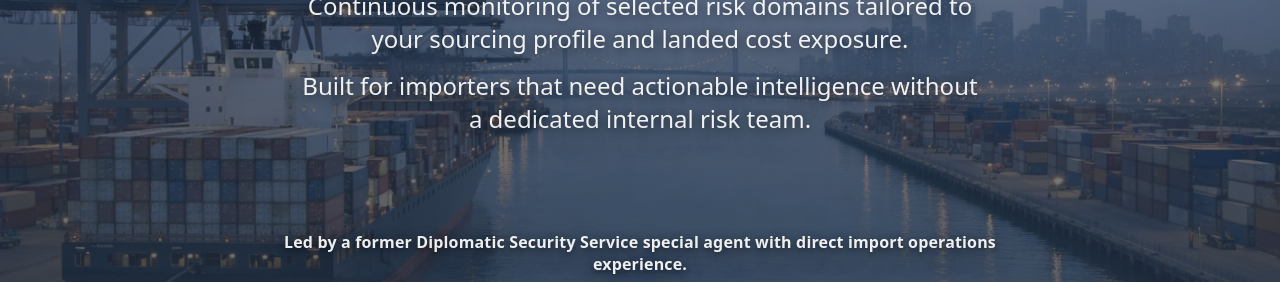
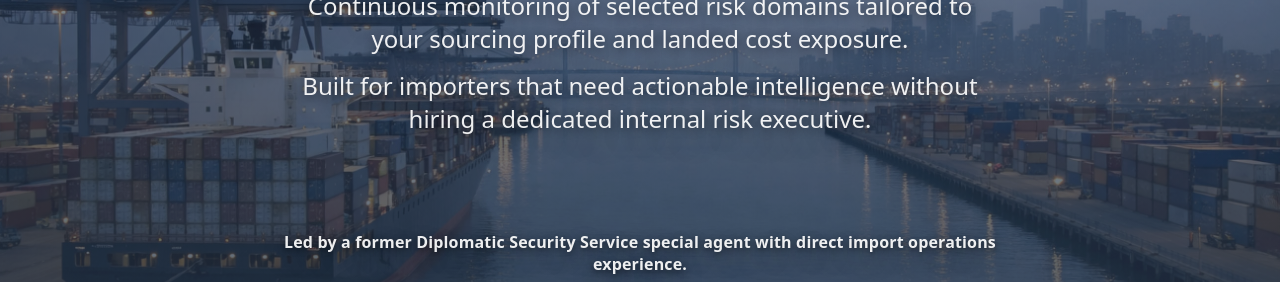
Before and after one commit to importrisk/import-risk-intelligence-site, a Jekyll site: the page built from index.html, in a window 1280 px wide. Shown: the part 285-567 px from the top of the page. Built offline with Jekyll 4.4.1, drawn with Linux system fonts in a browser that asks for light colours.

Commit message:
Update index.html

```diff
--- a/index.html
+++ b/index.html
@@ -21,7 +21,7 @@ description: Independent risk assessment for U.S. importers.
     </p>
 
     <p class="hero-subtitle">
-      Built for importers that need actionable intelligence without a dedicated internal risk team.
+      Built for importers that need actionable intelligence without hiring a dedicated internal risk executive.
     </p>
 
     <p class="hero-cta-note">
```
